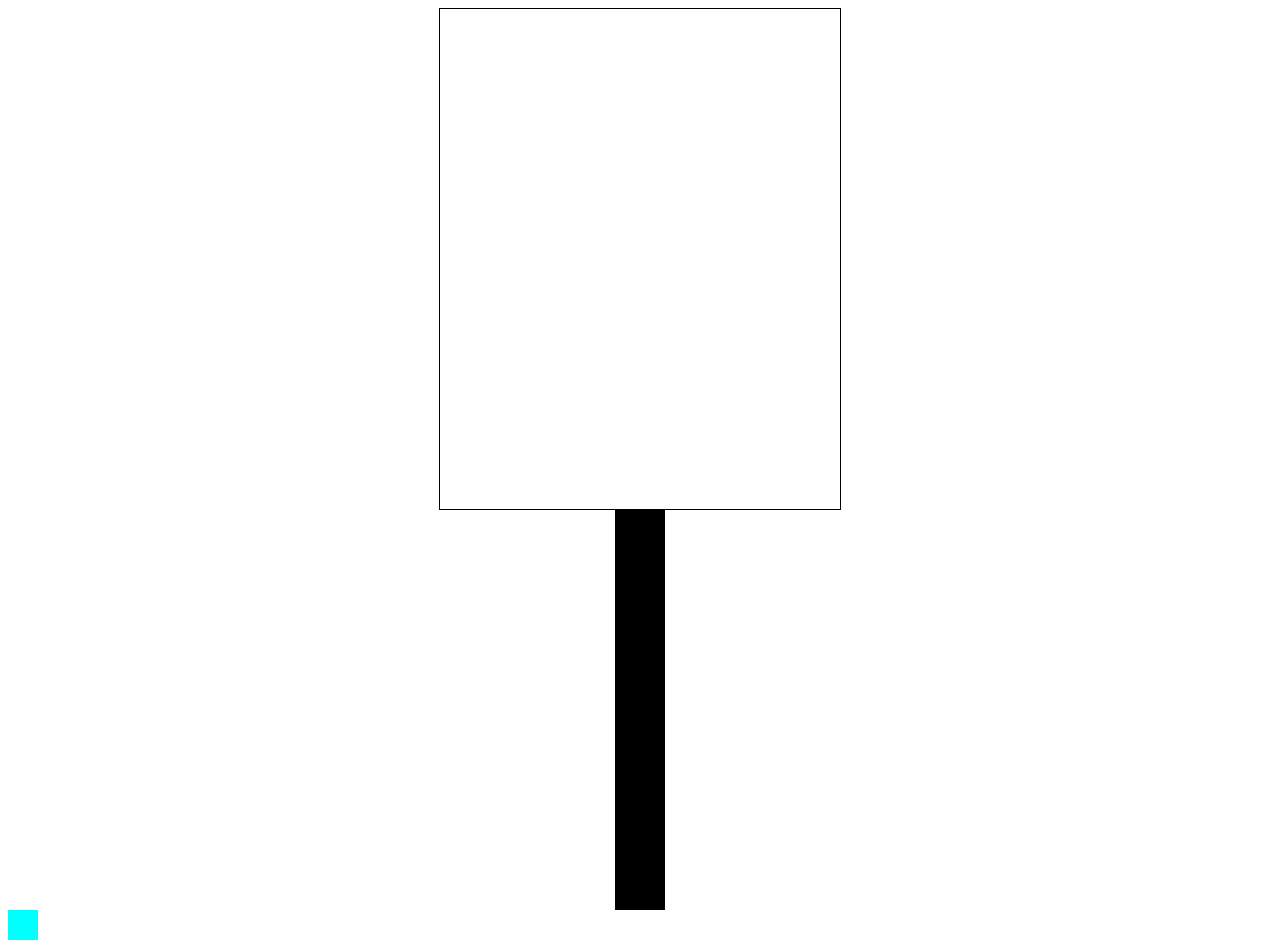
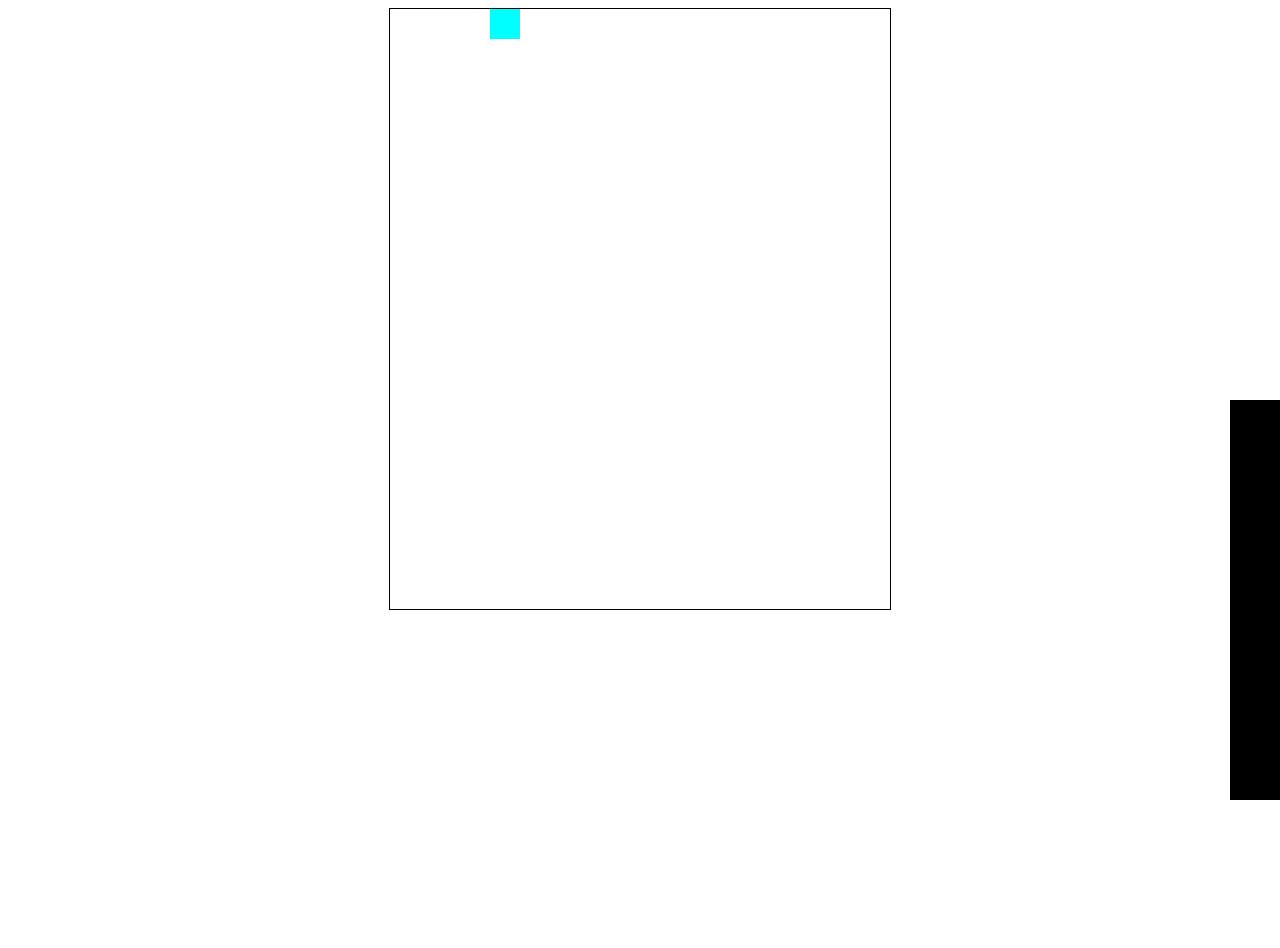
Before and after one commit to Chernandez2022/gameproject1, a plain HTML site: page index.html in a window 1280 px wide. After the commit the page ends 800 px from the top, so only its background shows below. Drawn offline with Linux system fonts and the light colour scheme.

Commit message:
fixed div changed positions

```diff
--- a/index.html
+++ b/index.html
@@ -8,9 +8,10 @@
     <link rel="stylesheet" href="style.css" />
   </head>
   <body>
-    <div id="game"></div>
-    <div id="pillar"></div>
-    <div id="character"></div>
+    <div id="game">
+      <div id="pillar"></div>
+      <div id="character"></div>
+    </div>
   </body>
   <script>
     src = "script.js";
--- a/style.css
+++ b/style.css
@@ -1,6 +1,6 @@
 #game {
-  width: 400px;
-  height: 500px;
+  width: 500px;
+  height: 600px;
   border: 1px solid black;
   margin: auto;
 }
@@ -9,14 +9,17 @@
   height: 400px;
   width: 50px;
   background-color: black;
-  margin: auto;
+  position: absolute;
+  right: 0;
+  bottom: 0;
+  animation-name: slide;
+  animation-duration: 4ss;
 }
 
 #character {
   height: 30px;
   width: 30px;
   background-color: aqua;
-  margin-right: auto;
-  animation-name: jump;
-  animation-duration: 4s;
+  position: relative;
+  left: 100px;
 }
```
